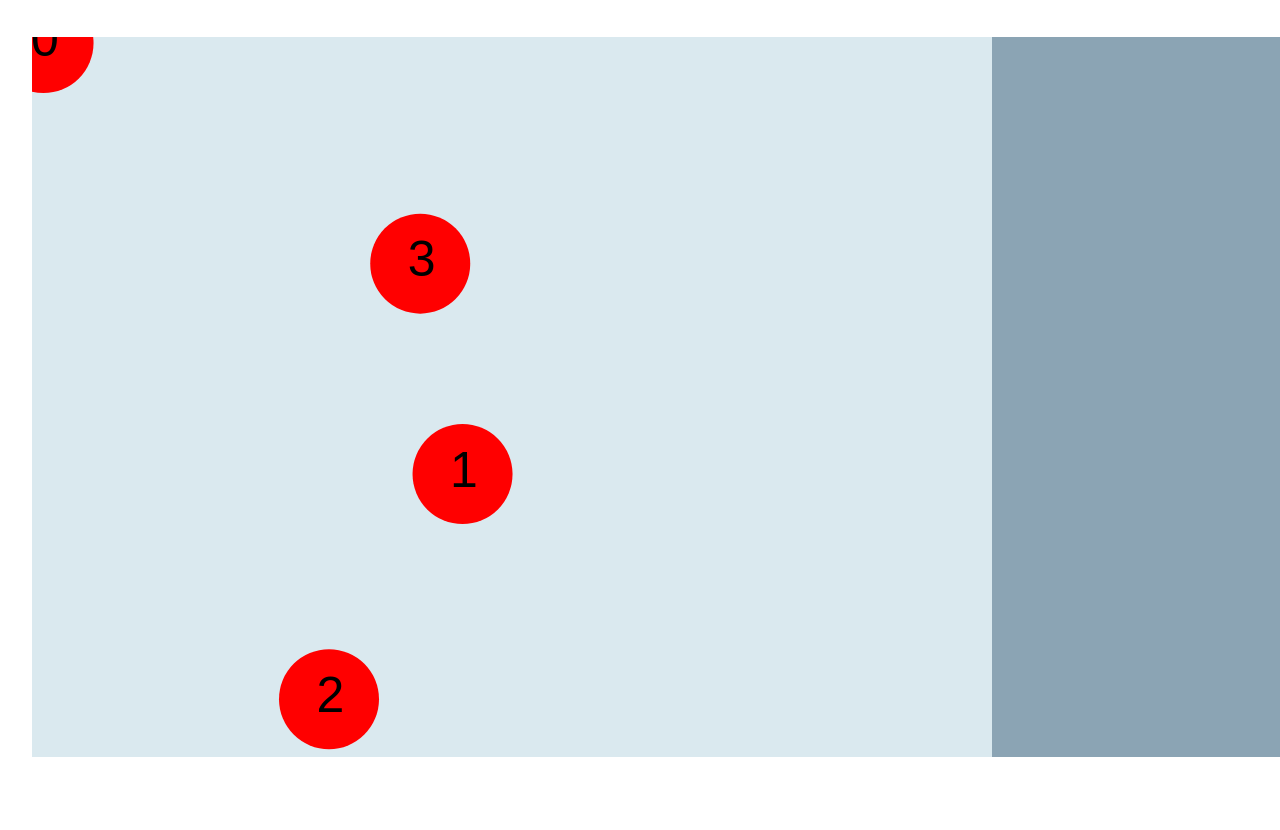
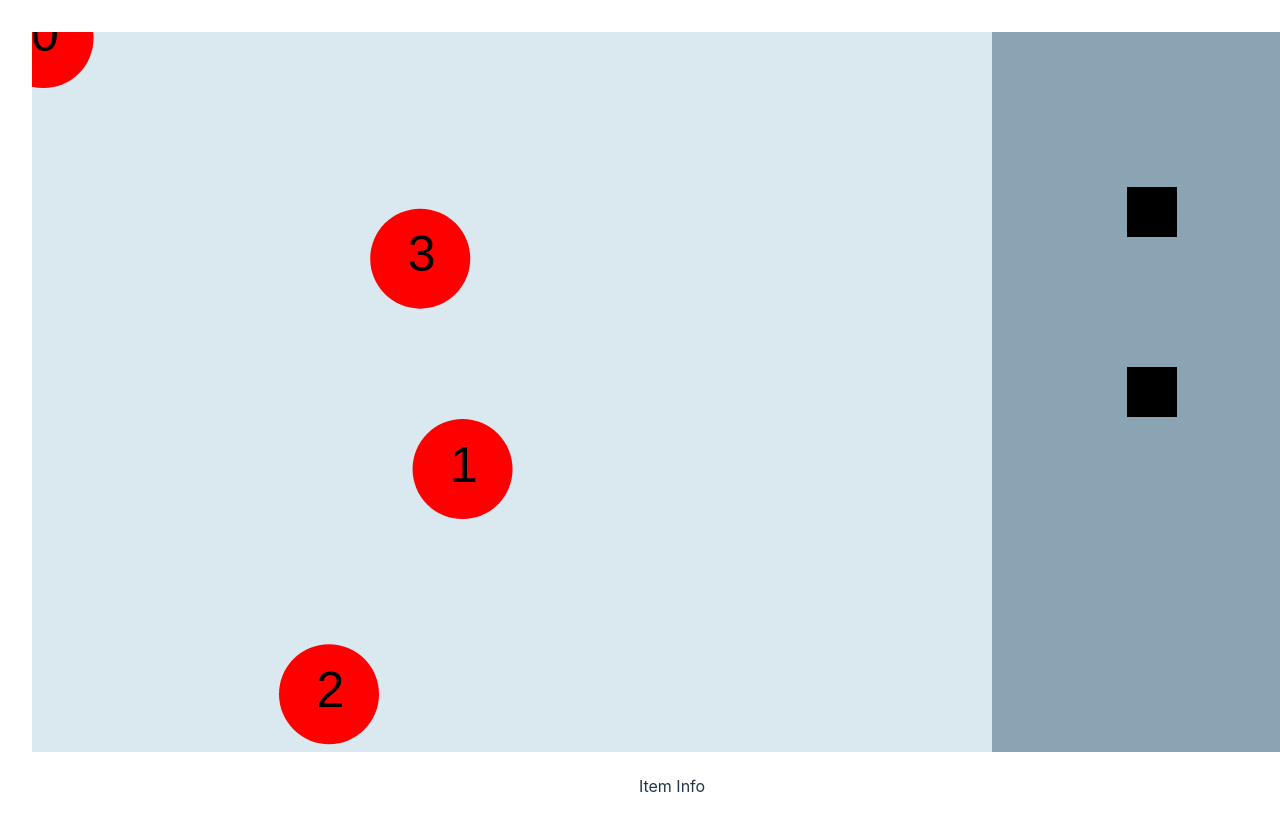
Before and after one commit to CallMeCalvin101/CMPM-170-Prototype-3-Digging-Demo, a website built with Vite: page index.html in a window 1280 px wide. Shown: the top 830 px of the page. Before the commit the page ends 800 px from the top, so only its background shows below. Built offline with nearby package versions, Linux system fonts and the light colour scheme.

Commit message:
Implemented Basic Item Class

```diff
--- a/index.html
+++ b/index.html
@@ -6,7 +6,10 @@
     <title>Digging</title>
   </head>
   <body>
-    <div id="app"><canvas id="game" width="1280" height="720"></canvas></div>
+    <div id="app">
+      <canvas id="game" width="1280" height="720"> </canvas>
+      <p id="itemInfo" class="ui">Item Info</p>
+    </div>
     <script type="module" src="/src/main.ts"></script>
   </body>
 </html>
--- a/src/main.ts
+++ b/src/main.ts
@@ -2,7 +2,7 @@ import "./style.css";
 
 const canvas = document.getElementById("game")!;
 const gameHeight = (canvas! as HTMLCanvasElement).height;
-const gameWidth = (canvas! as HTMLCanvasElement).width * 3/4;
+const gameWidth = ((canvas! as HTMLCanvasElement).width * 3) / 4;
 const uiWidth = (canvas! as HTMLCanvasElement).width - gameWidth;
 const ctx = (canvas! as HTMLCanvasElement).getContext("2d")!;
 
@@ -21,6 +21,7 @@ gameController.curState = states.startGame;
 
 const gameMouse = { x: 0, y: 0 };
 let allClickables: Clickable[] = [];
+let allItems: Item[] = [];
 
 function updateMousePos(x: number, y: number) {
   gameMouse.x = x;
@@ -60,6 +61,35 @@ class Clickable {
   }
 }
 
+class Item {
+  constructor(
+    readonly name: string,
+    readonly description: string,
+    readonly xPos: number,
+    readonly yPos: number,
+    readonly size = CLICKABLE_SIZE
+  ) {}
+
+  isMouseInside(): boolean {
+    return (
+      gameMouse.x > this.xPos - CLICKABLE_SIZE / 2 &&
+      gameMouse.x < this.xPos + CLICKABLE_SIZE / 2 &&
+      gameMouse.y > this.yPos - CLICKABLE_SIZE / 2 &&
+      gameMouse.y < this.yPos + CLICKABLE_SIZE / 2
+    );
+  }
+
+  draw() {
+    ctx.fillStyle = "black";
+    ctx.fillRect(
+      this.xPos - this.size / 2,
+      this.yPos - this.size / 2,
+      this.size,
+      this.size
+    );
+  }
+}
+
 canvas.addEventListener("drawing-changed", () => {
   drawGame();
 });
@@ -70,6 +100,7 @@ canvas.addEventListener("mouseenter", (e) => {
 
 canvas.addEventListener("mousemove", (e) => {
   updateMousePos(e.offsetX, e.offsetY);
+  checkAllItems();
 });
 
 canvas.addEventListener("mousedown", (e) => {
@@ -80,6 +111,11 @@ canvas.addEventListener("mousedown", (e) => {
   }
   canvas.dispatchEvent(drawingChangedEvent);
 });
+
+function updateItemDescriptions(item: Item) {
+  const itemUIText = document.getElementById("itemInfo")!;
+  itemUIText.innerHTML = `${item.name}: ${item.description}`;
+}
 
 function generateNewClickables(numToCreate: number) {
   for (let i = 0; i < numToCreate; i++) {
@@ -103,6 +139,14 @@ function checkAllClickables() {
   });
 }
 
+function checkAllItems() {
+  allItems.forEach((c) => {
+    if (c.isMouseInside()) {
+      updateItemDescriptions(c);
+    }
+  });
+}
+
 function drawGame() {
   // Draws Game Space
   ctx.fillStyle = "#DAE9EF";
@@ -116,6 +160,10 @@ function drawGame() {
   // Draws UI Bar
   ctx.fillStyle = "#8BA4B4";
   ctx.fillRect(gameWidth, 0, uiWidth, gameHeight);
+
+  allItems.forEach((i) => {
+    i.draw();
+  });
 }
 
 function setGame(numClickables: number) {
@@ -123,5 +171,23 @@ function setGame(numClickables: number) {
   gameController.curOrder = 0;
 }
 
+allItems.push(
+  new Item(
+    "test",
+    "this is a test item to code the game with",
+    gameWidth + uiWidth / 2,
+    gameHeight / 4
+  )
+);
+
+allItems.push(
+  new Item(
+    "testing part 2",
+    "this is a newer test item to code the game with",
+    gameWidth + uiWidth / 2,
+    gameHeight / 2
+  )
+);
+
 setGame(4);
 drawGame();
```
